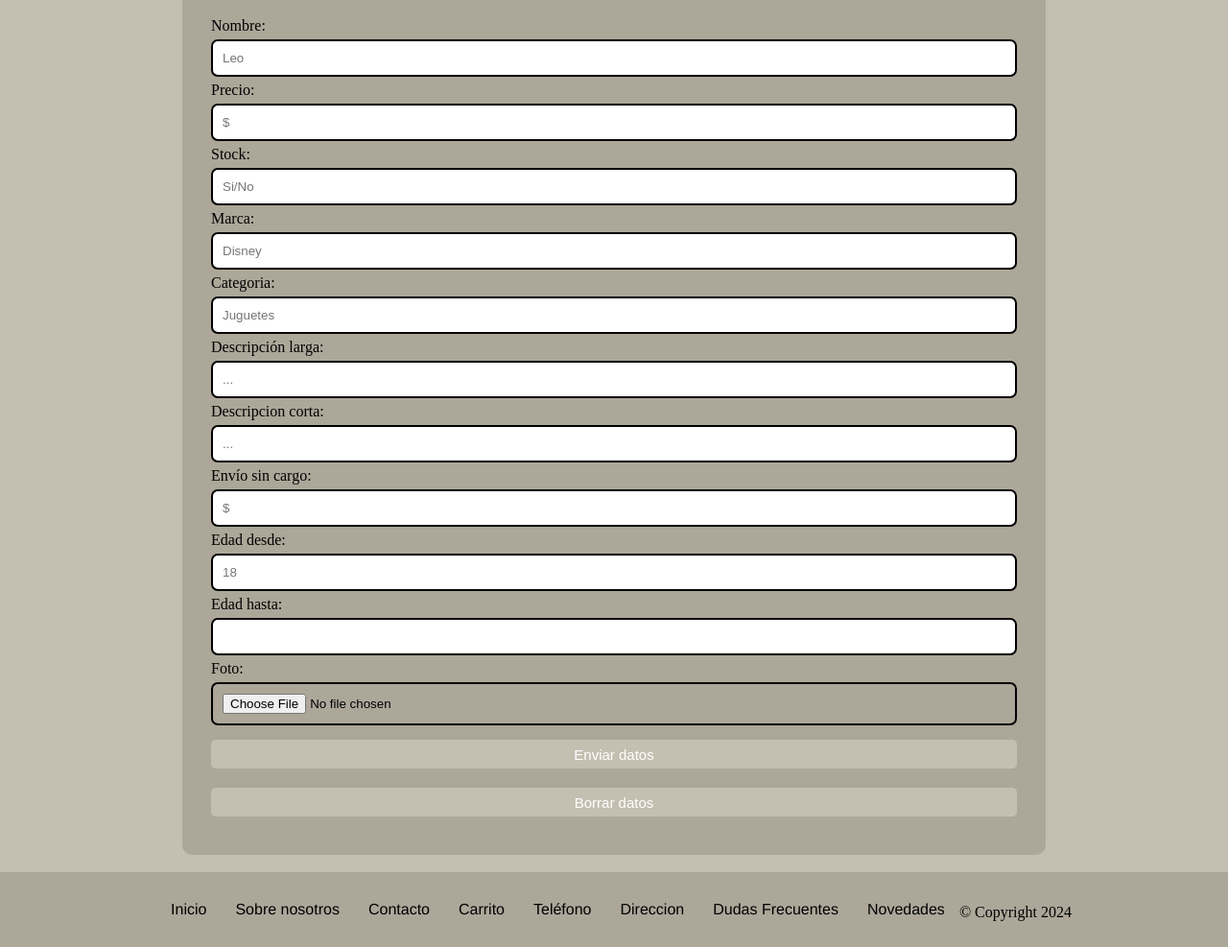
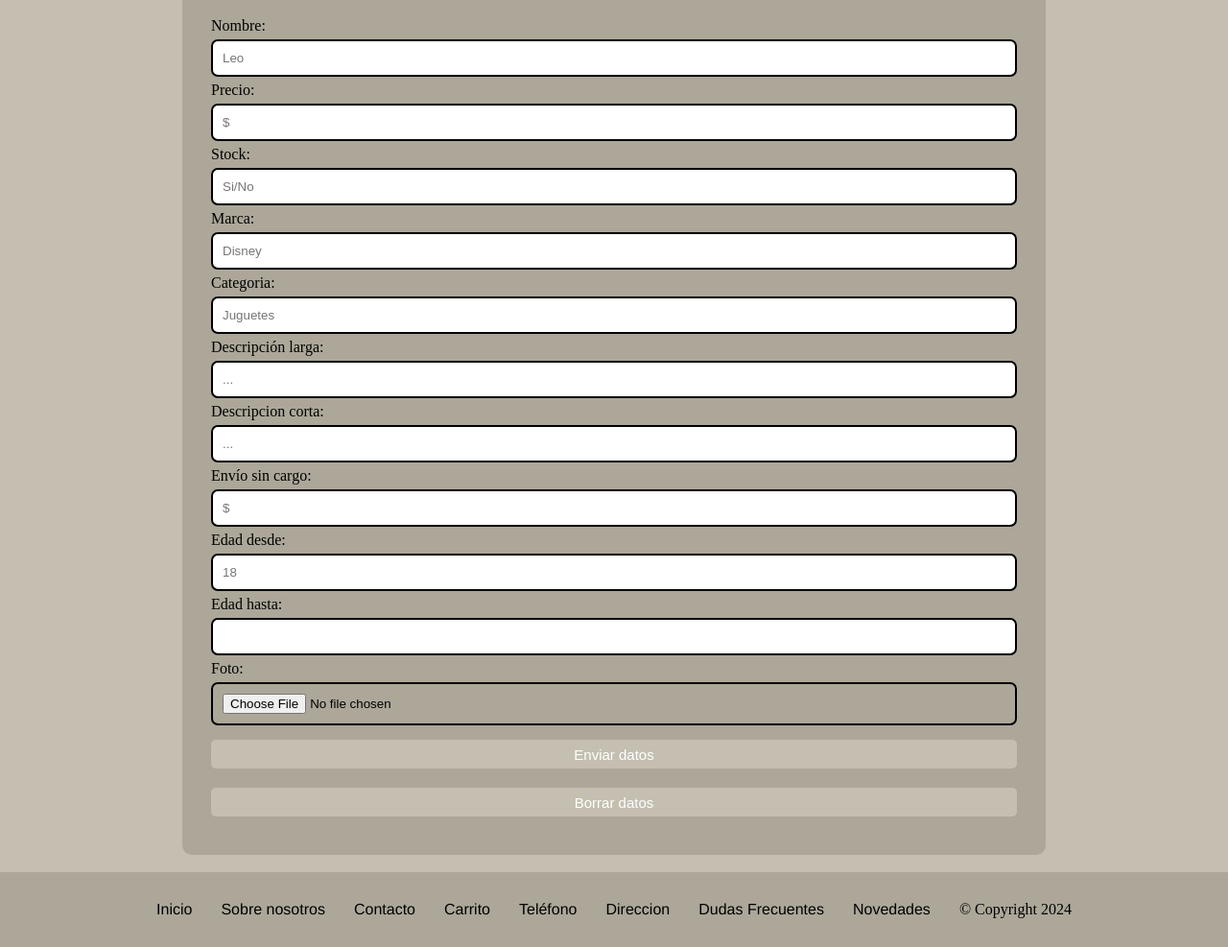
Before and after one commit to romanlds2303/Integrador_Rom-nLedesma, a plain HTML site: page extensiones/alta.html in a window 1280 px wide. Shown: the part 112-1099 px from the top of the page at 96% size. Drawn offline with Linux system fonts and the light colour scheme; a web font is replaced by a local one.

Commit message:
arreglando unas li

```diff
--- a/extensiones/alta.html
+++ b/extensiones/alta.html
@@ -119,7 +119,7 @@
 
             <br>
 
-            &copy; Copyright 2024
+            <li>&copy; Copyright 2024</li>
 
         </ul>
     </nav>
```
Also changed, not shown: extensiones/contacto.html (+1 -1 lines), extensiones/nosotros.html (+1 -1 lines), index.html (+1 -1 lines).
